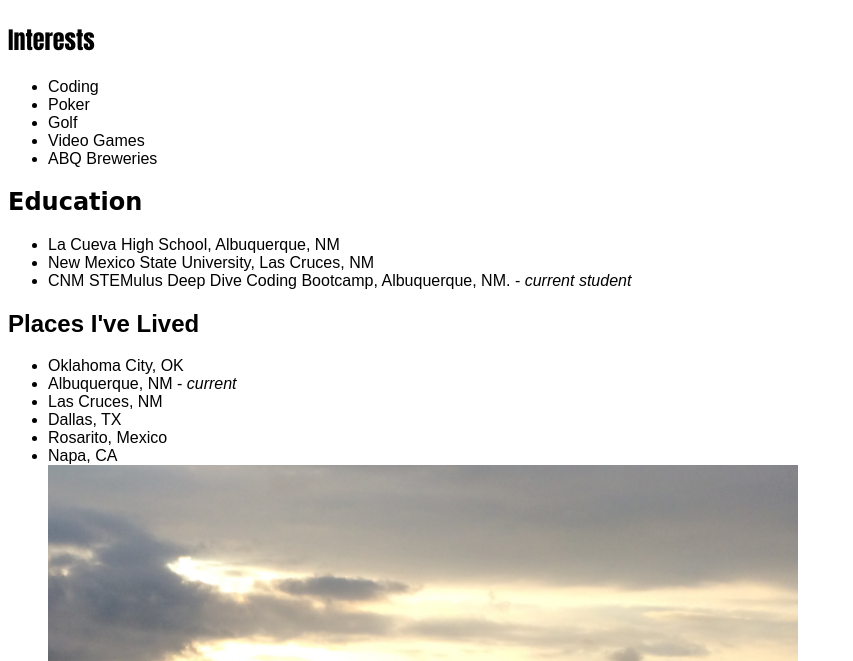
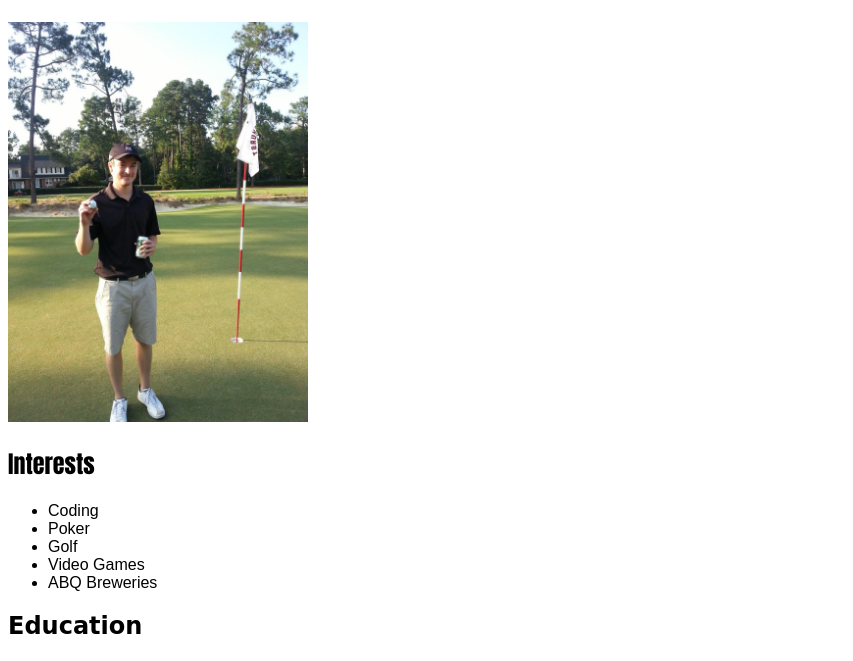
Before and after one commit to zlaudick/about-me, a PHP site: page / in a window 1280 px wide. Shown: the part 58-719 px from the top of the page, without its empty margins (0-853 px from the left). Run offline with PHP 8.4, Linux system fonts and the light colour scheme.

Commit message:
added "hole-in-one". moved "rosarito" outside of Places list.

```diff
--- a/index.php
+++ b/index.php
@@ -14,6 +14,7 @@
 
 		<!-- Main content here -->
 		<main>
+			<img src="images/hole-in-one.jpg" alt="hole-in-one" width="300" height="400" />
 			<!-- List of Interests -->
 			<h2 style="font-family:Impact">Interests</h2>
 			<ul style="font-family:Arial">
@@ -41,8 +42,8 @@
 				<li>Dallas, TX</li>
 				<li>Rosarito, Mexico</li>
 				<li>Napa, CA</li>
-				<img src="images/rosarito.jpg" alt="rosarito" width="750" height="563" />
 			</ul>
+			<img src="images/rosarito.jpg" alt="rosarito" width="750" height="563" />
 		</main>
 	</body>
 </html>
```
Also changed, not shown: images/hole-in-one.jpg (added).
